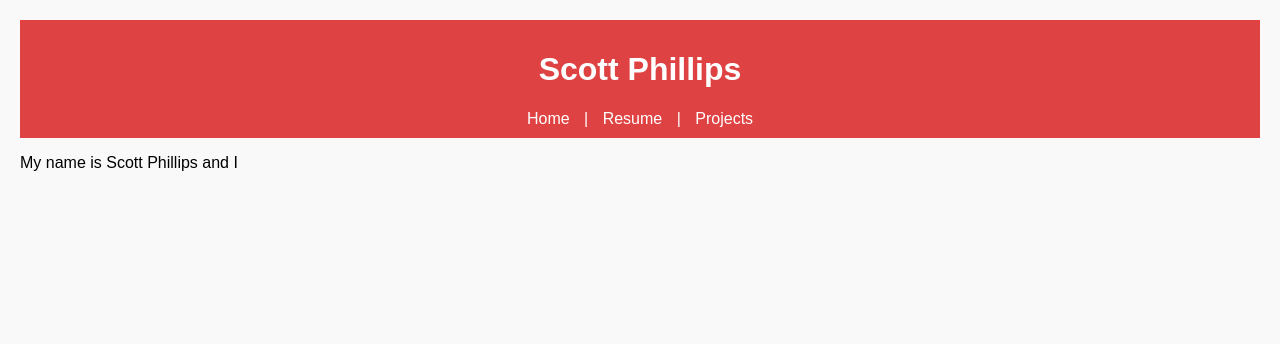
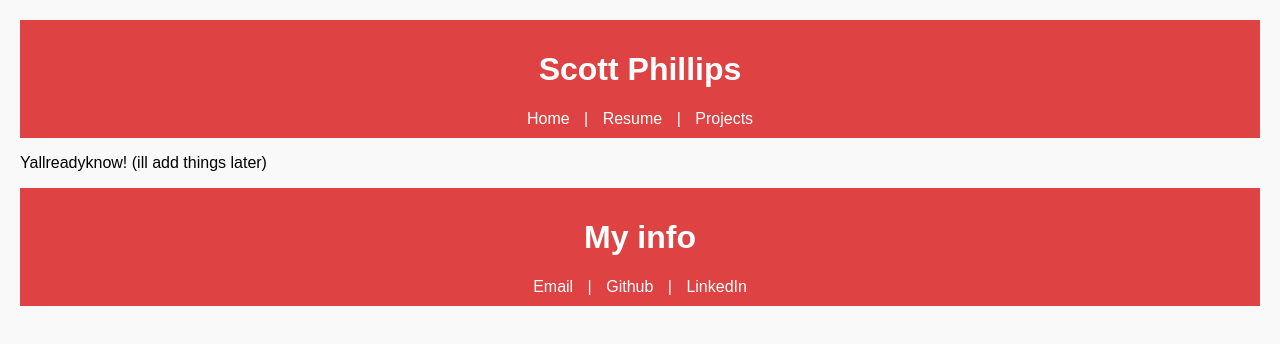
Before and after one commit to ScottieJPhillips/Website, a plain HTML site: page index.html in a window 1280 px wide. Drawn offline with Linux system fonts and the light colour scheme.

Commit message:
added contact info in footer

```diff
--- a/index.html
+++ b/index.html
@@ -17,8 +17,17 @@
   </header>
 
   <main>
-    <p>My name is Scott Phillips and I </p>
+    <p>Yallreadyknow! (ill add things later)</p>
   </main>
+
+  <footer>
+    <h1>My info</h1>
+    <nav>
+      <a href="mailto:scjphill@ucsc.edu">Email</a> |
+      <a href="https://github.com/ScottieJPhillips">Github</a> |
+      <a href="https://www.linkedin.com/in/scott-phillips-438583176/">LinkedIn</a>
+    </nav>
+  </footer>
 
 </body>
 </html>
```
Also changed, not shown: projects.html (+9 -1 lines), resume.html (+10 -1 lines).
